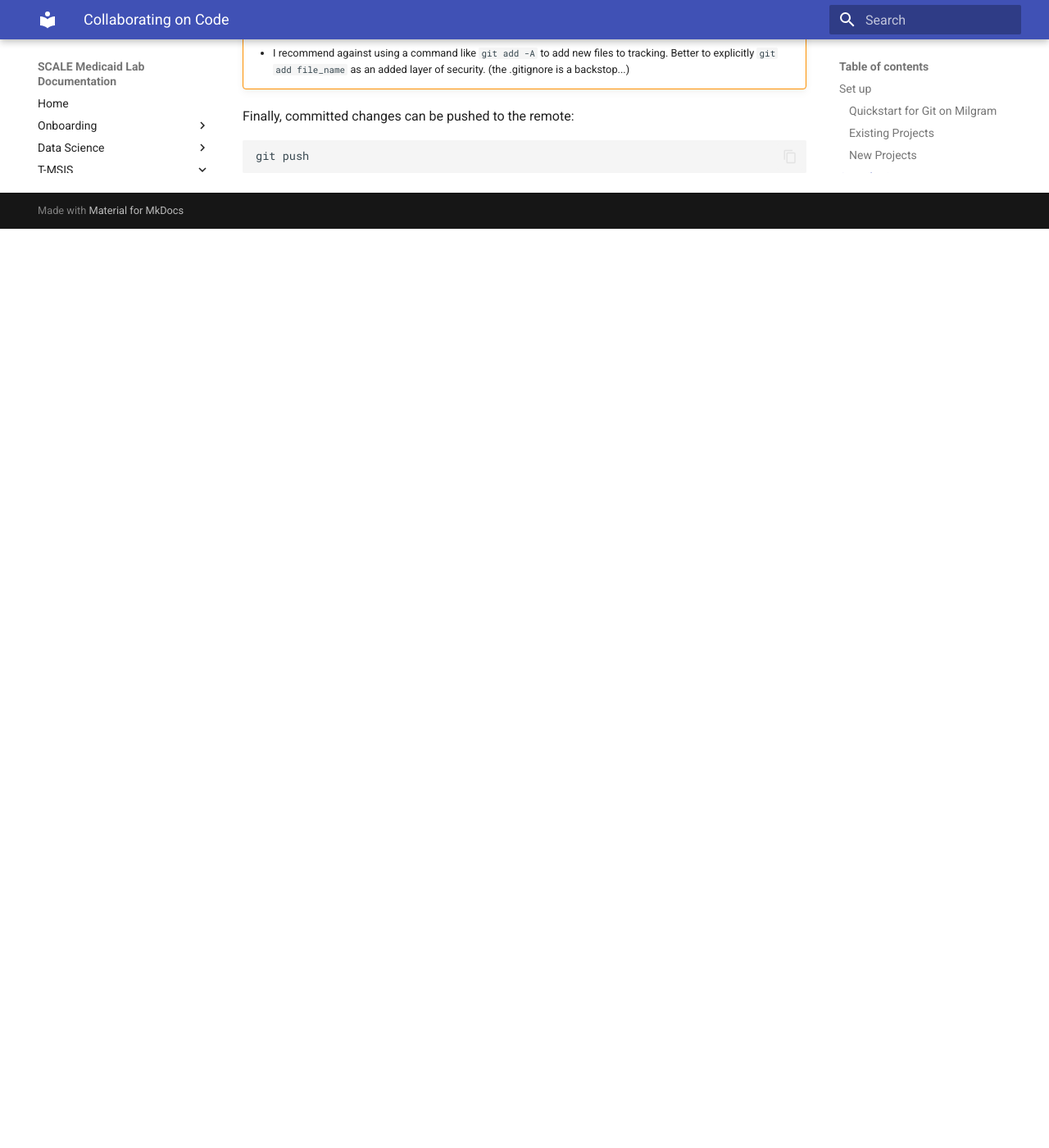
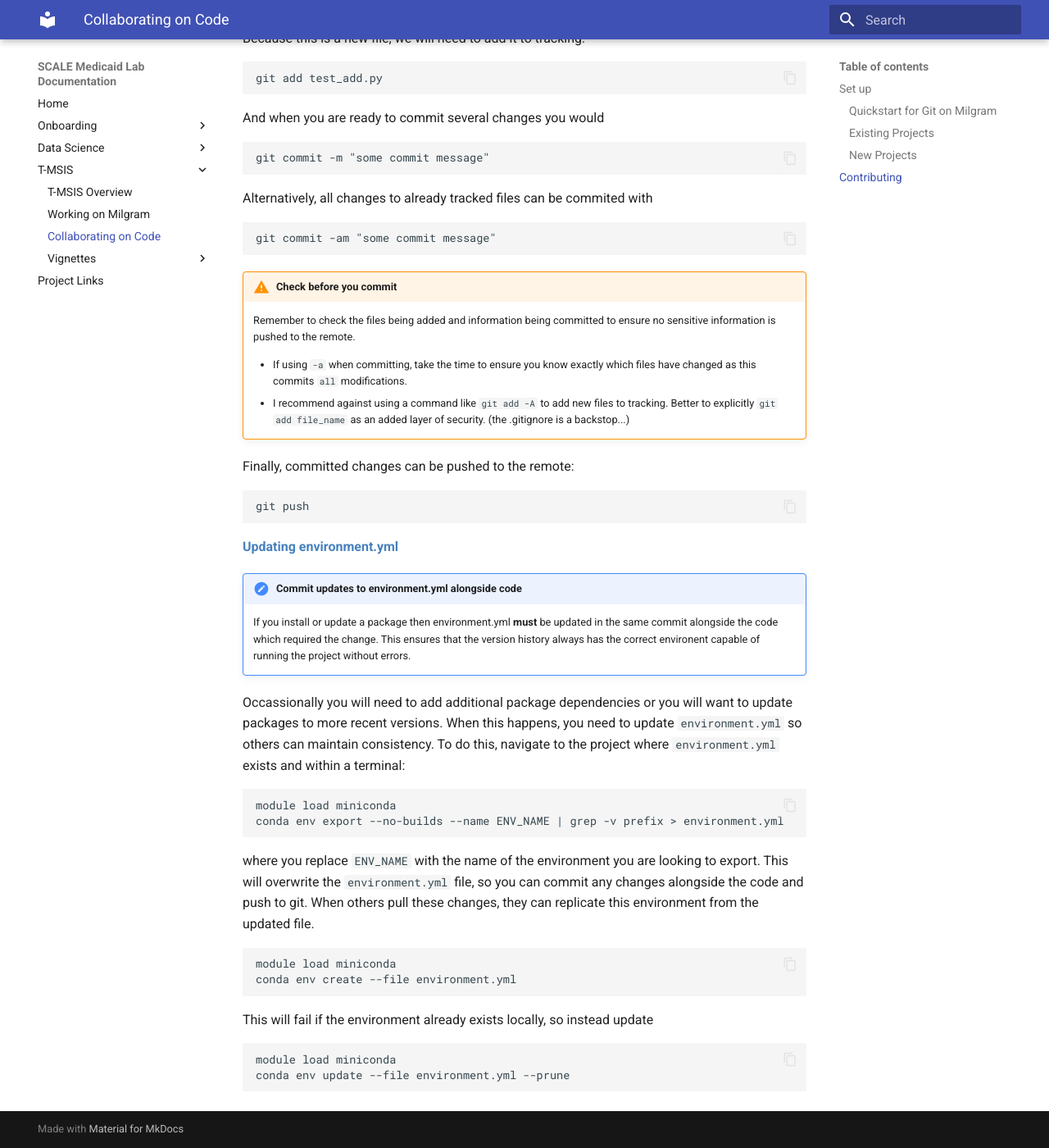
Before and after one commit to Yale-Medicaid/Documentation, an MkDocs documentation site: the page built from docs/tmsis/tmsis_code_collab.md, in a window 1280 px wide and 1400 px high, scrolled down 3726 px. Shown: the whole window at 82% size. Built offline with MkDocs 1.6.1 and Material for MkDocs 9.7.7, drawn with Linux system fonts in a browser that asks for light colours; before the commit the page ends 4005 px from its top, so only the background shows below that; some of the changed text lies outside the part shown.

Commit message:
TMSIS environment replication
- Add instructions on updating environment.yml

````diff
--- a/docs/tmsis/tmsis_code_collab.md
+++ b/docs/tmsis/tmsis_code_collab.md
@@ -50,6 +50,9 @@ Now when you clone a repository you can use the SSH remote URL.
 ---
 
 ### Existing Projects
+
+<span style="color:#4781BE">**Cloning the Repo**</span>
+
 Navigate to the repository within Yale-Medicaid on Github. Click on the green `<> Code` button in the to right and copy the SSH url to your clipboard.
 
 ![SSH clone](../images/tmsis_ssh.png){: style="height: 345px;width: 895px;display: block; margin: 0 auto"}
@@ -82,12 +85,27 @@ git checkout -b NEW_BRANCH_NAME
 
 and you should get a message `Switched to a new branch 'NEW_BRANCH_NAME'`. Try to make the name descriptive if the branch is for a specific task, otherwise I used something general like `anthony-dev`.
 
+<span style="color:#4781BE">**Replicating the environment**</span>
+
+The repository should have an `environment.yml` file which indicates the packages and exact versions required by the project. We need to ensure everyone is working with the same versions to avoid issues with depricated methods or changes between versions.
+
+You can replicate this environment using `miniconda`. Within Milgram navigate to the project directory and within a terminal:
+
+```
+module load miniconda
+conda env create --file environment.yml
+```
+
+This will create an environment with a name based on the `name:` attribute in the `environment.yml` file. You need to use this environment when you are testing changes.
+
 ---
 
 ### New Projects
 TODO
 
 ## Contributing
+
+<span style="color:#4781BE">**Git 101**</span>
 
 You can check the status of your current branch with
 
@@ -146,3 +164,30 @@ Finally, committed changes can be pushed to the remote:
 ```
 git push
 ```
+
+<span style="color:#4781BE">**Updating environment.yml**</span>
+
+!!! note "Commit updates to environment.yml alongside code"
+
+    If you install or update a package then environment.yml **must** be updated in the same commit alongside the code which required the change. This ensures that the version history always has the correct environent capable of running the project without errors.
+
+Occassionally you will need to add additional package dependencies or you will want to update packages to more recent versions. When this happens, you need to update `environment.yml` so others can maintain consistency. To do this, navigate to the project where `environment.yml` exists and within a terminal:
+
+```
+module load miniconda
+conda env export --no-builds --name ENV_NAME | grep -v prefix > environment.yml
+```
+
+where you replace `ENV_NAME` with the name of the environment you are looking to export. This will overwrite the `environment.yml` file, so you can commit any changes alongside the code and push to git. When others pull these changes, they can replicate this environment from the updated file.
+
+```
+module load miniconda
+conda env create --file environment.yml
+```
+
+This will fail if the environment already exists locally, so instead update
+
+```
+module load miniconda
+conda env update --file environment.yml --prune
+```
````
